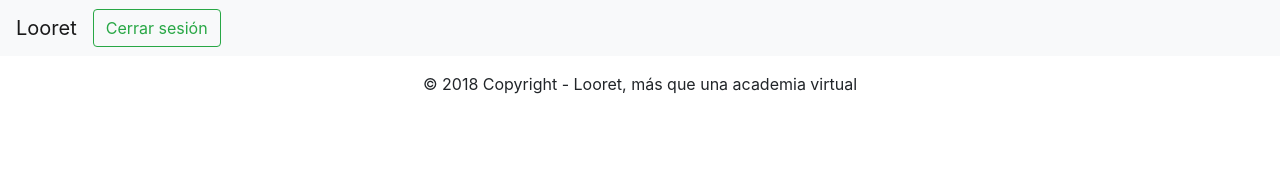
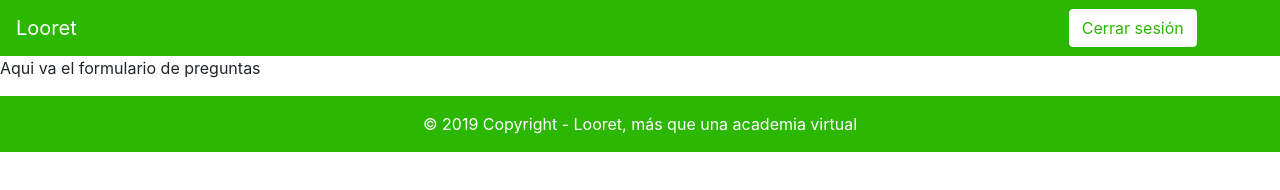
Before and after one commit to mahaliroblesarbieto/Simulacros-Looret, a website: page src/index.html in a window 1280 px wide. Drawn offline with nearby package versions, Linux system fonts and the light colour scheme.

Commit message:
colocando color definitivo en navbar y footer

```diff
--- a/src/index.html
+++ b/src/index.html
@@ -9,22 +9,22 @@
     <title>Looret</title>
 </head>
 <body>
-    <nav class="navbar navbar-expand-lg navbar-light bg-light">
+    <nav class="navbar navbar-expand-lg nav-color">
         <a class="navbar-brand" href="#">Looret</a>
         <button class="navbar-toggler" type="button" data-toggle="collapse" data-target="#navbarTogglerDemo02" aria-controls="navbarTogglerDemo02" aria-expanded="false" aria-label="Toggle navigation">
           <span class="navbar-toggler-icon"></span>
         </button>
 
         <div class="collapse navbar-collapse" id="navbarTogglerDemo02">
-          <button class="btn btn-outline-success my-2 my-sm-0" type="submit">Cerrar sesión</button>
+          <button class="btn btn-outline-success my-2 my-sm-0 offset-md-10" type="submit">Cerrar sesión</button>
         </div>
     </nav>
     <section>
-
+      <p>Aqui va el formulario de preguntas</p>
     </section>
-    <footer class="page-footer font-small cyan darken-3">
+    <footer class="page-footer font-small cyan darken-3 nav-color">
       <div class="footer-copyright text-center py-3">
-        © 2018 Copyright - Looret, más que una academia virtual
+        © 2019 Copyright - Looret, más que una academia virtual
       </div>
     </footer>
 
--- a/src/style.css
+++ b/src/style.css
@@ -0,0 +1,18 @@
+.nav-color{
+    background-color: #2cb802;
+    color: white;
+}
+
+.nav-color .navbar-brand{
+    color: white
+}
+
+.nav-color .btn{
+    color: #2cb802
+}
+
+.nav-color .btn-outline-success{
+    border-color: white;
+    background-color: white
+
+}
```
